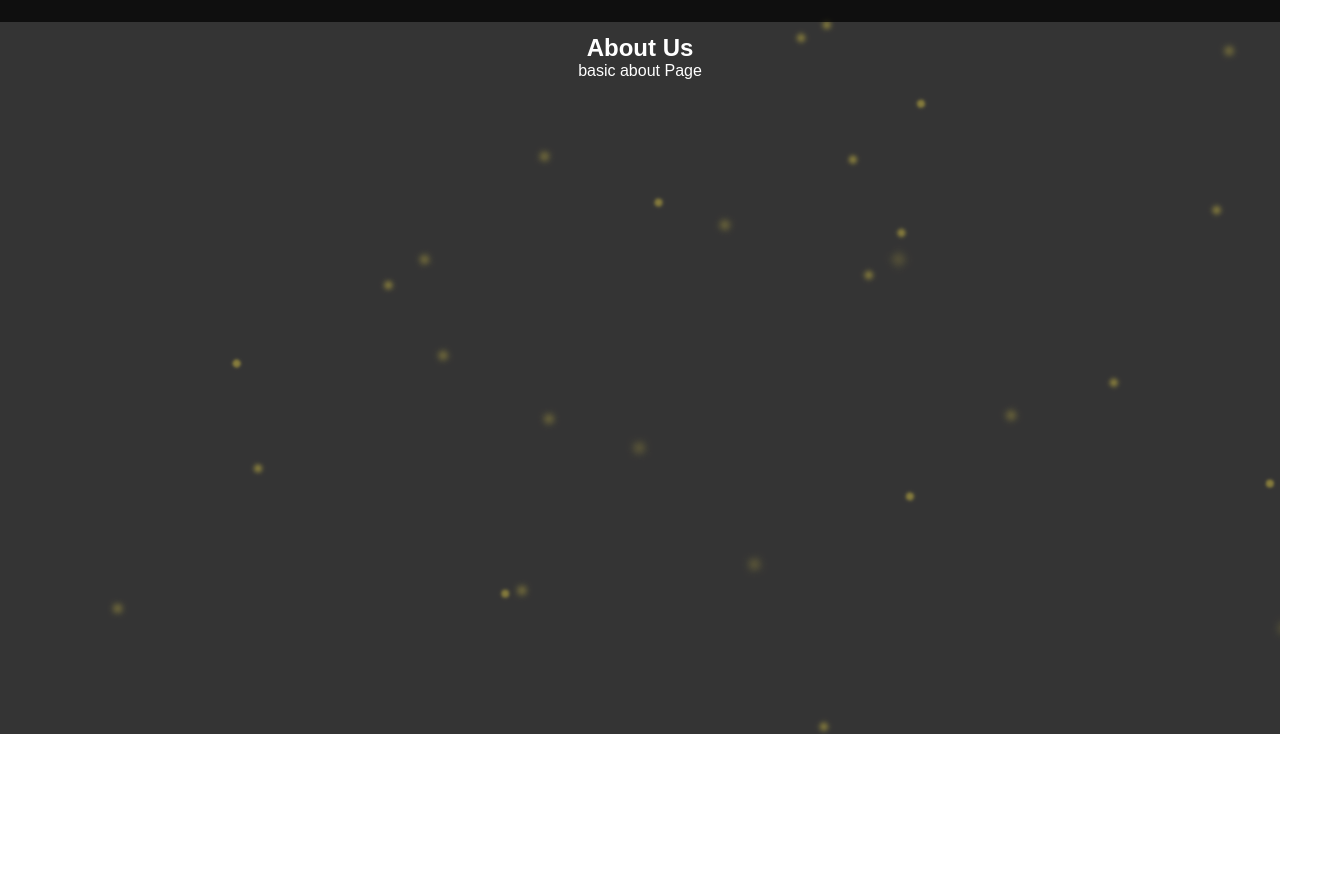
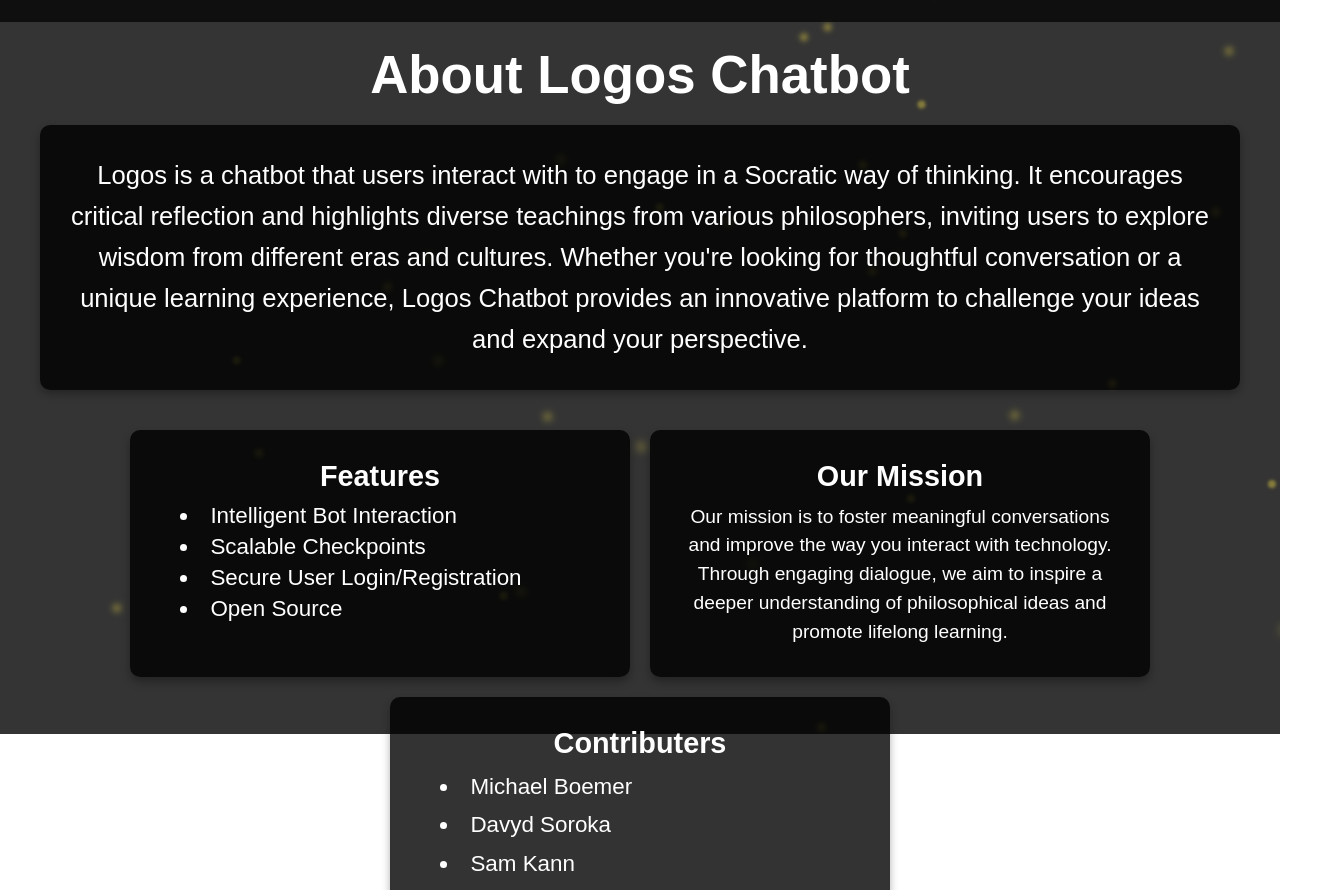
Before and after one commit to dracpak/5030-deep-exploration, a React (Create React App) app in the folder Frontend/: page /about in a window 1280 px wide. Shown: the part 66-956 px from the top of the page, 1320 px wide, since content can reach past the window. Before the commit the page ends 920 px from the top, so only its background shows below. Built offline with nearby package versions, Linux system fonts and the light colour scheme; no server answers.

Commit message:
Add React Router and enhance AboutPage layout with new content and styling. Added Footer to layout

```diff
--- a/Frontend/package.json
+++ b/Frontend/package.json
@@ -8,6 +8,7 @@
     "react": "^19.0.0",
     "react-dom": "^19.0.0",
     "react-icons": "^5.4.0",
+    "react-router-dom": "^7.4.0",
     "react-scripts": "^5.0.1",
     "web-vitals": "^4.2.4"
   },
--- a/Frontend/src/AboutPage/AboutPage.css
+++ b/Frontend/src/AboutPage/AboutPage.css
@@ -1,15 +1,72 @@
 /* AboutPage.css */
 
 .about-page {
-    font-family: Arial, sans-serif;
-    color: white;
-    background-color: transparent;
-    min-height: 100vh;
-    font-family: Arial, sans-serif;
-  }
+  padding: 40px;
+  color: white;
+  background: transparent;
+  min-height: 100vh;
+  font-family: Arial, sans-serif;
+  text-align: center;
+  margin-top: 30px;
+  width: 100%;
+  z-index: 100;
+}
 
-  .temp {
-    margin-top: 40px;
-    padding: 20px;
-    text-align: center;
-  }
+.about-page h2 {
+  font-size: 3.3rem;
+  margin-bottom: 20px;
+}
+
+.intro {
+  font-size: 1.6rem;
+  line-height: 1.6;
+  background: rgba(0, 0, 0, 0.8);
+  padding: 30px;
+  border-radius: 10px;
+  width: 1200px;
+  box-shadow: 0 4px 8px rgba(0, 0, 0, 0.3);
+  transition: transform 0.3s ease;
+  margin: auto;
+  margin-bottom: 40px;
+}
+
+.cards-container {
+  display: flex;
+  flex-wrap: wrap;
+  justify-content: center;
+  gap: 20px;
+}
+
+.card {
+  background: rgba(0, 0, 0, 0.8);
+  padding: 30px;
+  border-radius: 10px;
+  width: 500px;
+  box-shadow: 0 5px 9px rgba(0, 0, 0, 0.3);
+  transition: transform 0.3s ease;
+}
+
+.card:hover {
+  transform: translateY(-5px);
+}
+
+.card h3 {
+  font-size: 1.8rem;
+  margin-bottom: 10px;
+}
+
+.card p {
+  font-size: 1.2rem;
+  line-height: 1.5;
+}
+
+.card ul {
+  list-style: disc inside;
+  text-align: left;
+  padding-left: 20px;
+}
+
+.card li {
+  font-size: 1.4rem;
+  margin-bottom: 5px;
+}
--- a/Frontend/src/AboutPage/AboutPage.jsx
+++ b/Frontend/src/AboutPage/AboutPage.jsx
@@ -4,12 +4,43 @@ import './AboutPage.css';
 const AboutPage = () => {
   return (
     <div className="about-page">
-      <section className="temp">
-        <h2>About Us</h2>
-        <p>basic about Page</p>
-      </section>
-      {/*about page sections here */}
-
+      <h2>About Logos Chatbot</h2>
+      <p className="intro">
+        Logos is a chatbot that users interact with to engage in a Socratic way of thinking.
+        It encourages critical reflection and highlights diverse teachings from various philosophers,
+        inviting users to explore wisdom from different eras and cultures. Whether you're looking for
+        thoughtful conversation or a unique learning experience, Logos Chatbot provides an innovative
+        platform to challenge your ideas and expand your perspective.
+      </p>
+      <div className="cards-container">
+        <div className="card">
+          <h3>Features</h3>
+          <ul>
+            <li>Intelligent Bot Interaction</li>
+            <li>Scalable Checkpoints</li>
+            <li>Secure User Login/Registration</li>
+            <li>Open Source</li>
+          </ul>
+        </div>
+        <div className="card">
+          <h3>Our Mission</h3>
+          <p>
+          Our mission is to foster meaningful conversations and improve the way you interact with technology.
+          Through engaging dialogue, we aim to inspire a deeper understanding of philosophical ideas and promote lifelong learning.
+          </p>
+        </div>
+        <div className="card">
+          <h3>Contributers</h3>
+          <p>
+          <ul>
+            <li>Michael Boemer</li>
+            <li>Davyd Soroka</li>
+            <li>Sam Kann</li>
+          </ul>
+          </p>
+        </div>
+        {/*add more cards as needed */}
+      </div>
     </div>
   );
 };
--- a/Frontend/src/Layout/Layout.css
+++ b/Frontend/src/Layout/Layout.css
@@ -14,6 +14,18 @@
     z-index: 100;
   }
 
+  .footer {
+    width: 100vw;
+    position: relative;
+    left: 50%;
+    right: 50%;
+    margin-left: -50vw;
+    margin-right: -50vw;
+    background: rgba(0, 0, 0, 0.8);
+    color: white;
+    text-align: center;
+    padding: 20px 0;
+  }
 
   .logo h1 {
     margin: 0;
@@ -74,7 +86,7 @@
     top: 50%;
     left: 50%;
     transform: translate(-50%, -50%);
-    background: transparent;
+    background: rgba(0, 0, 0, 0.9);
     padding: 30px;
     border-radius: 10px;
     z-index: 200;
--- a/Frontend/src/Layout/Layout.jsx
+++ b/Frontend/src/Layout/Layout.jsx
@@ -60,6 +60,9 @@ const Layout = () => {
           </button>
         </div>
       )}
+      <footer className="footer">
+        <p>&copy; {new Date().getFullYear()} Logos Chatbot. All Rights Reserved.</p>
+      </footer>
     </>
   );
 };
```
Also changed, not shown: 1 other file (tests, documents, lock files or other folders).
